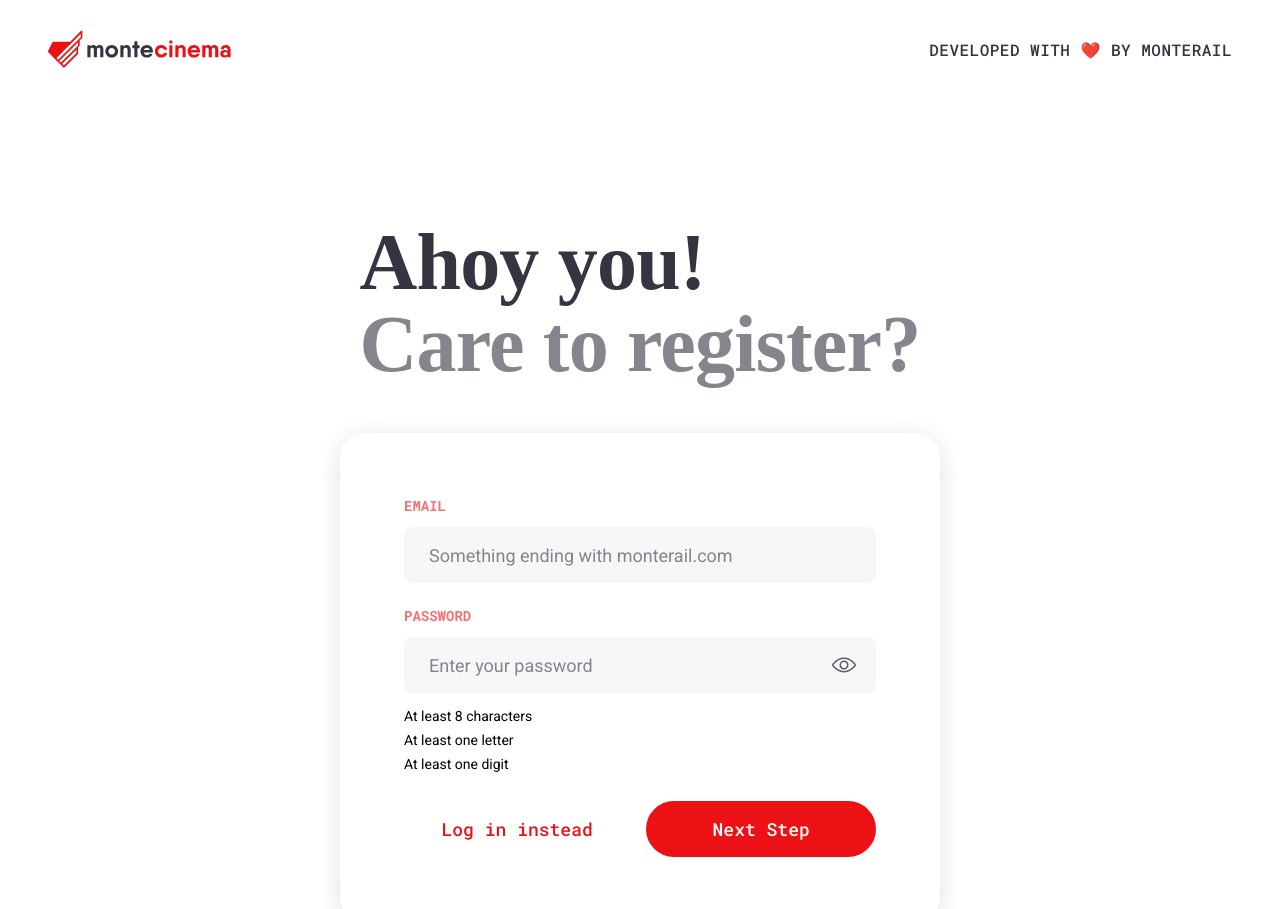
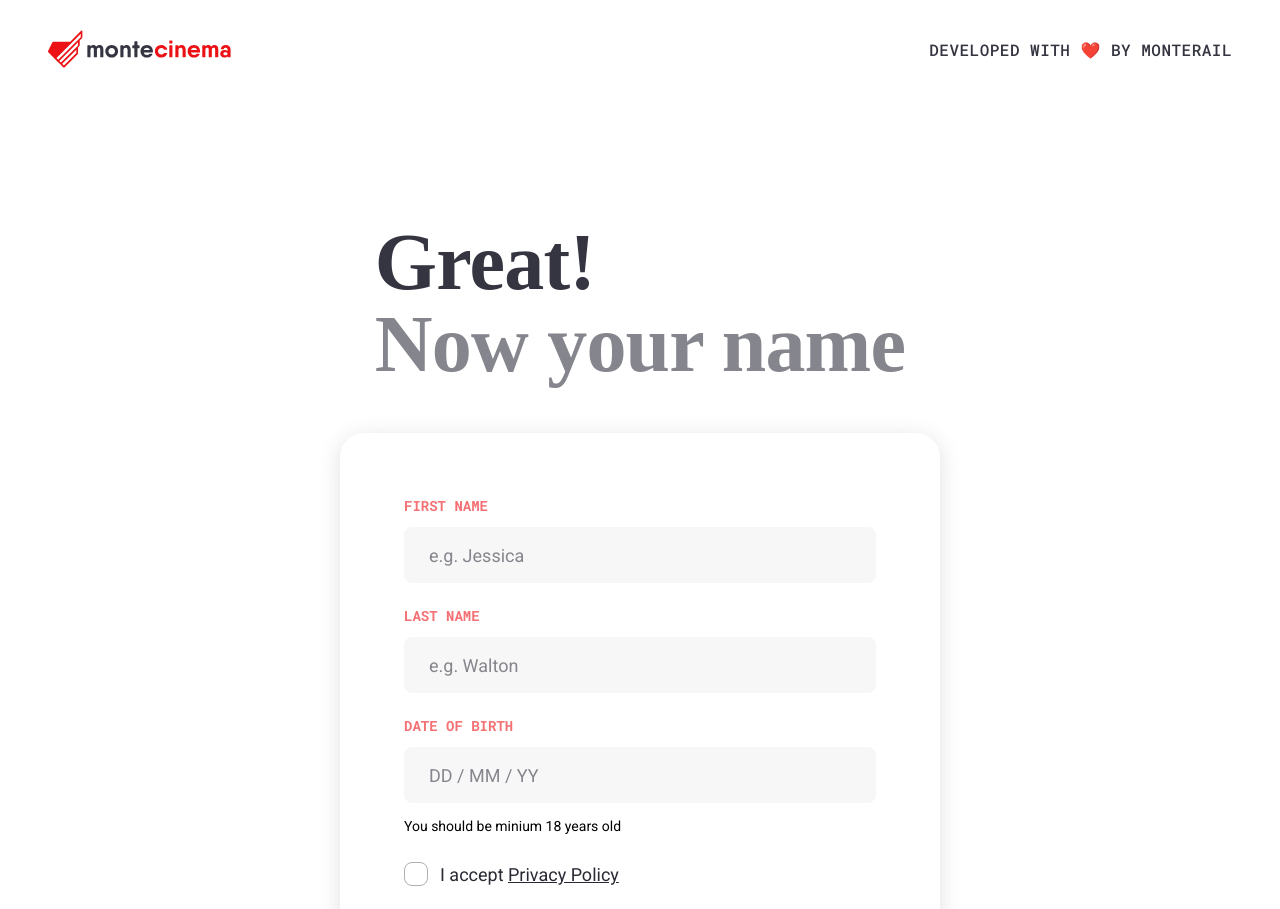
Before and after one commit to WawrzenskiPatryk/montecinema-registration-demo, a Vue app: page / in a window 1280 px wide. Shown: the top 909 px of the page. Built offline with nearby package versions, Linux system fonts and the light colour scheme; a web font is replaced by a local one.

Commit message:
date and checkbox bux fixes | step validation prototype

```diff
--- a/src/components/MainSection.vue
+++ b/src/components/MainSection.vue
@@ -6,7 +6,7 @@
     />
     <BaseCard class="page__base-card">
       <MainForm
-        @next-step="step++"
+        @next-step="nextHandler"
         :inputs="currentContent.inputs"
         :button-label="currentContent.buttonLabel"
       />
@@ -29,7 +29,8 @@ export default {
   },
   data() {
     return {
-      step: 0,
+      step: 1,
+      formIsValid: false,
       stepsContent: [
         {
           title: {
@@ -86,6 +87,11 @@ export default {
       return this.stepsContent[this.step];
     },
   },
+  methods: {
+    nextHandler() {
+      if (this.formIsValid) this.step++;
+    },
+  },
 };
 </script>
 
--- a/src/components/form/FormInput.vue
+++ b/src/components/form/FormInput.vue
@@ -4,6 +4,12 @@
     <label class="form-input__checkbox-label" :for="name">
       I accept <a href="#" class="form-input__checkbox-link"> Privacy Policy </a>
     </label>
+    <FormValidator
+      @update="updateInputValidity"
+      :type="type"
+      :input-value="inputValue"
+      :wasBlured="wasBlured"
+    />
   </div>
 
   <div v-else class="form-input">
@@ -101,6 +107,11 @@ export default {
     },
     updateInputValidity(value) {
       this.isInputValid = value;
+    },
+  },
+  watch: {
+    isInputValid() {
+      this.$emit('validityUpdate', { name: this.name, valid: this.isInputValid });
     },
   },
 };
--- a/src/components/form/FormValidator.vue
+++ b/src/components/form/FormValidator.vue
@@ -18,10 +18,10 @@ export default {
       type: String,
       required: true,
       validator(value) {
-        return ['text', 'email', 'password', 'date'].join(' ').includes(value);
+        return ['text', 'email', 'password', 'date', 'checkbox'].join(' ').includes(value);
       },
     },
-    inputValue: { type: String, required: true },
+    inputValue: { type: [String, Boolean], required: true },
   },
   computed: {
     passwordLengthIsCorrect() {
@@ -47,10 +47,16 @@ export default {
         else realAge = yearsDifference;
 
         if (realAge >= 18) return true;
+        else return false;
       } else return false;
     },
 
     inputIsCorrect() {
+      if (this.type === 'checkbox') {
+        const checkboxIsCorrect = this.inputValue;
+        return checkboxIsCorrect;
+      }
+
       if (this.type === 'text') {
         const textIsCorrect = this.inputValue.length > 0;
         return textIsCorrect;
@@ -97,13 +103,13 @@ export default {
       else if (this.wasBlured) return 'validation-info--incorrect';
       else return '';
     },
-    updatePasswordValidity() {
+    updateInputValidity() {
       this.$emit('update', this.inputIsCorrect);
     },
   },
   watch: {
     inputIsCorrect() {
-      this.updatePasswordValidity();
+      this.updateInputValidity();
     },
   },
 };
--- a/src/components/form/MainForm.vue
+++ b/src/components/form/MainForm.vue
@@ -6,6 +6,7 @@
       :name="input.name"
       :type="input.type"
       :placeholder="input.placeholder"
+      @validity-update="checkIfValid"
     />
     <div class="main-form__buttons">
       <a class="main-form__log-in-button" href="#"> Log in instead </a>
@@ -39,10 +40,18 @@ export default {
       ],
     },
   },
+  data() {
+    return {
+      isFormValid: false,
+    };
+  },
   methods: {
     nextStep() {
       this.$emit('nextStep');
-      console.log('clicked');
+    },
+    checkIfValid(inputStatus) {
+      console.log('CHANGED:', inputStatus);
+      console.log('Total:', this.inputs.length);
     },
   },
 };
```
